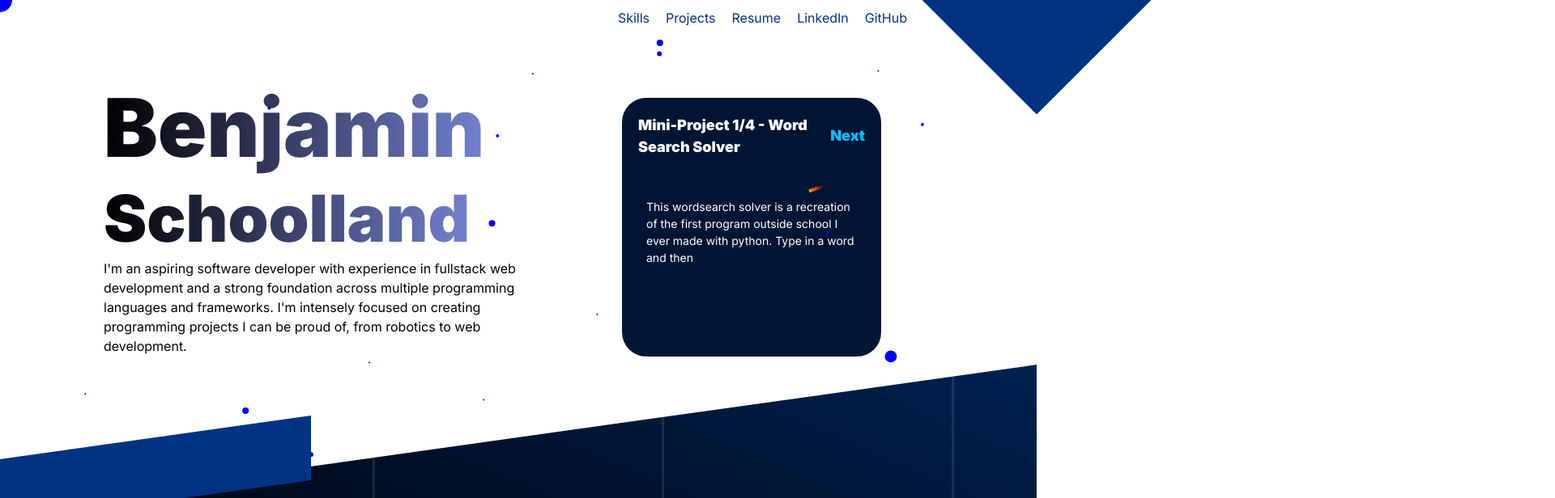
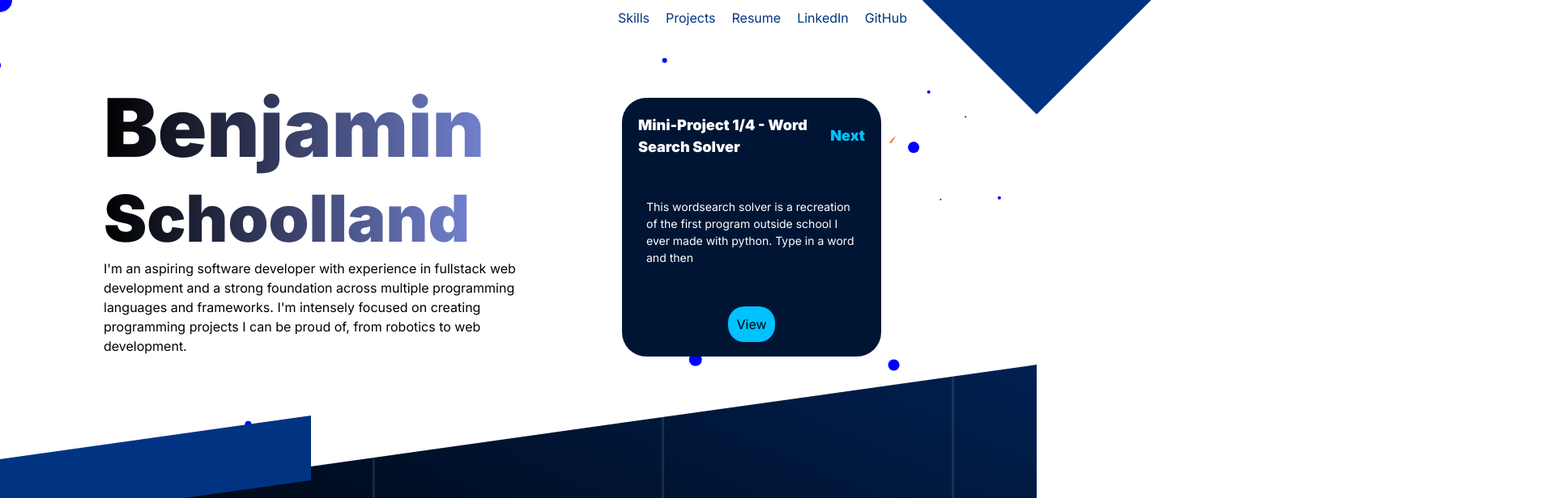
Before and after one commit to BSchoolland/portfolio, a Next.js app: page / in a window 1280 px wide. Shown: the top 616 px of the page at 81% size, 1920 px wide, since content can reach past the window. Built offline with nearby package versions, Linux system fonts and the light colour scheme.

Commit message:
feat: first version

```diff
--- a/src/app/globals.css
+++ b/src/app/globals.css
@@ -55,7 +55,7 @@
   flex-direction: row;
   flex-wrap: nowrap;
 }
-@media (max-width: 1024px) {
+@media (max-width: 1224px) {
   .hero-section {
     flex-direction: column;
   }
@@ -69,7 +69,7 @@
   padding-left: 10%;
   width: 50%;
 }
-@media (max-width: 1024px) {
+@media (max-width: 1224px) {
   .title-container {
     width: 90%;
   }
@@ -142,10 +142,10 @@
   width: 25%;
   padding-bottom: 25%;
 }
-@media (max-width: 1024px) {
+@media (max-width: 1224px) {
   .mini-projects-container {
     width: 50%;
-    padding-bottom: 50%;
+    padding-bottom: 40%;
     margin-left: 25%;
   }
 }
@@ -163,7 +163,7 @@
   width: 45%;
   padding-bottom: 40%;
 }
-@media (max-width: 1024px) {
+@media (max-width: 1224px) {
   .mini-projects-expanded {
     width: 90%;
     padding-bottom: 70%;
@@ -214,6 +214,18 @@
   margin: 30px;
 }
 
+.mini-projects-expand-button {
+  display: flex;
+  flex-direction: column;
+  align-items: center;
+  justify-content: center;
+  margin: 20px;
+  padding: 10px;
+  background-color: #00C2FF;
+  border-radius: 20px;
+  color: #000000;
+}
+
 .goto-next-project {
   color: #00C2FF;
   font-size: 18px;
@@ -251,7 +263,7 @@
   transform: skewY(-8deg);
   z-index: 1;
 }
-@media (max-width: 1024px) {
+@media (max-width: 1224px) {
   .slant {
     padding-bottom: 100px;
   }
@@ -272,6 +284,11 @@
   transform: skewY(-8deg);
   z-index: 100;
 }
+@media (max-width: 768px) {
+  .decorative-slant {
+    display: none;
+  }
+}
 
 .decorative-slant2 {
   position: absolute;
@@ -283,6 +300,11 @@
   background-color: #003483;
   transform: skewY(-8deg);
   z-index: 100;
+}
+@media (max-width: 768px) {
+  .decorative-slant2 {
+    display: none;
+  }
 }
 
 .top-down-stripe-1 {
@@ -369,7 +391,7 @@
   margin-left: 8%;
   width: 100%;
 }
-@media (max-width: 1024px) {
+@media (max-width: 1224px) {
   .skills-container {
     flex-direction: column;
     margin-left: 15%;
@@ -386,7 +408,7 @@
   justify-content: left;
   align-items: left;
 }
-@media (max-width: 1024px) {
+@media (max-width: 1224px) {
   .skill-card {
     width: 70%;
     margin-top: 25px;
@@ -460,6 +482,11 @@
   height: 80px;
   z-index: 100;
 }
+@media (max-width: 768px) {
+  .projects-title {
+    margin-top: 100px;
+  }
+}
 
 .projects-container {
   display: flex;
@@ -470,7 +497,7 @@
   margin-top: 30px;
   width: 280%;
 }
-@media (max-width: 1024px) {
+@media (max-width: 1224px) {
   .projects-container {
     width: 560%;
     padding-left: 80%;
@@ -503,7 +530,7 @@
   justify-content: center;
   align-items: center;
 }
-@media (max-width: 1024px) {
+@media (max-width: 1224px) {
   .slider {
     width: 100%;
   }
@@ -529,6 +556,11 @@
   text-decoration: none;
   transition: background-color 0.3s ease;
 }
+@media (max-width: 768px) {
+  .project-link {
+    font-size: 0.8rem;
+  }
+}
 
 .project-link:hover {
   background-color: #00C2FF;
@@ -543,6 +575,11 @@
   font-weight: 700;
   text-decoration: none;
   transition: background-color 0.3s ease;
+}
+@media (max-width: 768px) {
+  .project-github {
+    font-size: 0.8rem;
+  }
 }
 
 .project-github:hover {
@@ -599,6 +636,12 @@
   height: 40px;
   z-index: 100;
 }
+@media (max-width: 768px) {
+  .project-title {
+    font-size: 0.9rem;
+    margin-left: 10px;
+  }
+}
 
 .project-icons {
   display: flex;
@@ -609,6 +652,13 @@
   width: 100%;
   height: 40px;
   column-gap: 20px;
+}
+@media (max-width: 768px) {
+  .project-icons {
+    padding-left: 10px;
+    padding-right: 10px;
+    column-gap: 10px;
+  }
 }
 
 .project-description {
@@ -621,6 +671,11 @@
   width: 90%;
   z-index: 100;
   text-align: center;
+}
+@media (max-width: 768px) {
+  .project-description {
+    font-size: 0.7rem;
+  }
 }
 
 @keyframes fadeIn {
@@ -644,6 +699,11 @@
   width: 60%;
   padding: 1em;
 }
+@media (max-width: 768px) {
+  .progress-bar {
+    padding: 0.5em;
+  }
+}
 
 .invisible {
   display: none;
@@ -654,6 +714,11 @@
   color: #ffffff;
   font-size: 0.7em;
   text-align: center;
+}
+@media (max-width: 768px) {
+  .progress-bar-title {
+    font-size: 0.6em;
+  }
 }
 
 .progress-bar-container {
@@ -706,7 +771,7 @@
   padding: 20px;
   padding-top: 10px;
 }
-@media (max-width: 1024px) {
+@media (max-width: 1224px) {
   .contact-container {
     width: 75%;
   }
@@ -1041,7 +1106,6 @@
 .sudoku-row {
   display: flex;
   flex-direction: row;
-  overflow: none;
 }
 
 /* Right borders for 3rd and 6th cells in a row */
@@ -1145,13 +1209,15 @@
   justify-content: center;
 }
 
-body {
+body, html {
   overflow-x: hidden;
+  font-size: 1rem;
   overflow-y: scroll;
 }
-
-html {
-  font-size: 1rem;
+@media (max-width: 768px) {
+  body, html {
+    padding-bottom: 5000px;
+  }
 }
 
 @layer utilities {
--- a/src/app/globals.scss
+++ b/src/app/globals.scss
@@ -12,7 +12,7 @@ $action: #00C2FF;
 
 //media queries
 $mobile: 768px;
-$tablet: 1024px;
+$tablet: 1224px;
 $desktop: 1440px;
 
 @import "./navbar.scss";
@@ -27,16 +27,14 @@ $desktop: 1440px;
 
 
 
-body{
+body, html {
   overflow-x: hidden;
-  // prevent scrolling to the right on mobile
+  font-size: 1rem;
   overflow-y: scroll;
+  @media (max-width: $mobile) {
+    padding-bottom: 5000px;
+  }
 }
-
-html {
-  font-size: 1rem;
-}
-
 
 @layer utilities {
   .text-balance {
--- a/src/app/hero.scss
+++ b/src/app/hero.scss
@@ -77,6 +77,9 @@
     background-color: $secondary;
     border-radius: 30px;
     transition: margin-top 0.5s, margin-left 0.5s, width 0.5s, padding-bottom 0.5s; // Add transition
+    // @media (max-width: $mobile) {
+    //     overflow-y: scroll;
+    //   }
 }
 
 .mini-projects-container {
@@ -86,7 +89,7 @@
     padding-bottom: 25%;
     @media (max-width: $tablet) {
         width: 50%;
-        padding-bottom: 50%;
+        padding-bottom: 40%;
         margin-left: 25%;
     }
     @media (max-width: $mobile) {
@@ -149,6 +152,19 @@
     margin: 30px;
 }
 
+.mini-projects-expand-button {
+    display: flex;
+    flex-direction: column;
+    align-items: center;
+    justify-content: center;
+    margin: 20px;
+    padding: 10px;
+    background-color: $action;
+    border-radius: 20px;
+    color: $text;
+    // margin-left: 50%;
+}
+
 .goto-next-project {
     color: $action;
     font-size: 18px;
--- a/src/app/layout.tsx
+++ b/src/app/layout.tsx
@@ -5,8 +5,8 @@ import "./globals.css";
 const inter = Inter({ subsets: ["latin"] });
 
 export const metadata: Metadata = {
-  title: "Create Next App",
-  description: "Generated by create next app",
+  title: "Benjamin's Portfolio",
+  description: "Benjamin's Portfolio",
 };
 
 export default function RootLayout({
--- a/src/app/page.tsx
+++ b/src/app/page.tsx
@@ -7,11 +7,13 @@ import ContactSection from "@/components/contact";
 export default function Home() {
   return (
     <main className="">
+
       <NavBar />
       <HeroSection />
       <SkillsSection />
       <ProjectsSection />
       <ContactSection />
+
     </main>
   );
 }
--- a/src/app/skills.scss
+++ b/src/app/skills.scss
@@ -48,6 +48,9 @@ $CORNER_SIZE: 200px;
     background-color: $tertiary;
     transform: skewY(-8deg);
     z-index: 100;
+    @media (max-width: $mobile) {
+        display: none;
+      }
 }
 
 .decorative-slant2 {
@@ -61,6 +64,9 @@ $CORNER_SIZE: 200px;
     background-color: $tertiary;
     transform: skewY(-8deg);
     z-index: 100;
+    @media (max-width: $mobile) {
+        display: none;
+      }
 }
 
 $stripe-width: 3px;
--- a/src/app/sudoku.scss
+++ b/src/app/sudoku.scss
@@ -14,7 +14,7 @@
 .sudoku-row {
   display: flex;
   flex-direction: row;
-  overflow: none;
+  // overflow: none;
   // grid-gap: 2px;
 }
 
--- a/src/components/mini-projects.tsx
+++ b/src/components/mini-projects.tsx
@@ -96,10 +96,16 @@ const MiniProjects = () => {
 
         <div style={{width: "100%", height: "100%"}}>
         {showComponent ?
+
           projects[activeProject].projectComponent :
-          <p className="mini-projects-description" onClick={() => setShowComponent(true)}>
-            {projects[activeProject].projectDescription}
-          </p>
+          <div>
+            <p className="mini-projects-description" onClick={() => setShowComponent(true)}>
+              {projects[activeProject].projectDescription}
+            </p>
+            <div style={{display: "flex", justifyContent: "center"}}>
+              <button className="mini-projects-expand-button" onClick={() => setShowComponent(true)}>View</button>
+            </div>
+          </div>
         }
         </div>
 
--- a/src/components/navbar.tsx
+++ b/src/components/navbar.tsx
@@ -17,7 +17,7 @@ const NavBar = () => {
       onMouseLeave={() => eventEmitter.emit("onHoverOutEvent")}>
         Projects
       </a>
-      <a className="navlink" href="#resume"
+      <a className="navlink" href="/Benjamin_Schoolland_Resume.pdf"
       onMouseOver={() => eventEmitter.emit("onHoverEvent")}
       onMouseLeave={() => eventEmitter.emit("onHoverOutEvent")}>
         Resume
--- a/src/mini-projects/2d-platformer.js
+++ b/src/mini-projects/2d-platformer.js
@@ -56,8 +56,8 @@ function Simple2DPlatformer() {
     };
 
     // Add event listeners for keydown and keyup
-      document.addEventListener('keydown', handleKeyDown);
-      document.addEventListener('keyup', handleKeyUp);
+    document.addEventListener("keydown", handleKeyDown);
+    document.addEventListener("keyup", handleKeyUp);
 
     const player = guyRef.current;
 
@@ -65,9 +65,8 @@ function Simple2DPlatformer() {
     const rightImage = "images/guy-right.png";
     const runAcceleration = 2;
     const jumpPower = 6;
-      const gravity = .2;
+    const gravity = 0.2;
     const frictionX = 0.5;
-
 
     let platforms = [
       {
@@ -124,7 +123,7 @@ function Simple2DPlatformer() {
         height: 50,
         color: "gold",
         effect: "win",
-        }
+      },
     ];
     function arrowKeys() {
       const currentKeys = keysRef.current; // Assuming keysRef is initialized elsewhere with the current key states
@@ -140,7 +139,8 @@ function Simple2DPlatformer() {
         guyRef.current.src = rightImage; // Assuming guyRef is the ref to the player's image element
       }
       if (currentKeys.ArrowUp) {
-          if (touchingGroundRef.current) { // Assuming touchingGroundRef is a ref that tracks whether the player is touching the ground
+        if (touchingGroundRef.current) {
+          // Assuming touchingGroundRef is a ref that tracks whether the player is touching the ground
           playerSpeedYRef.current = -jumpPower;
         } else {
           playerSpeedYRef.current -= gravity / 2;
@@ -168,7 +168,6 @@ function Simple2DPlatformer() {
           // console.log("collision detected");
           // collision detected!
           if (platform.effect === "kill") {
-
             // Directly manipulate the ref values
             playerPosXRef.current = 200;
             playerPosYRef.current = 0;
@@ -221,7 +220,6 @@ function Simple2DPlatformer() {
       scrollSpeedRef.current *= 0.9;
       // Update the scroll position based on the current speed
       scrollXRef.current += scrollSpeedRef.current;
-
     }
 
     function display() {
@@ -230,7 +228,8 @@ function Simple2DPlatformer() {
       const ratio = windowsize / viewX;
       if (guyRef.current) {
         // Directly manipulate the DOM element using ref values
-          guyRef.current.style.left = (playerPosXRef.current - scrollXRef.current) * ratio + "px";
+        guyRef.current.style.left =
+          (playerPosXRef.current - scrollXRef.current) * ratio + "px";
         guyRef.current.style.top = playerPosYRef.current * ratio + "px";
         // Scale the player to the screen
         guyRef.current.style.width = PlayerWidth * ratio + "px";
@@ -277,7 +276,6 @@ function Simple2DPlatformer() {
       }
     }
 
-
     function gameLoop() {
       requestAnimationFrame(gameLoop);
 
@@ -320,8 +318,6 @@ function Simple2DPlatformer() {
     // make sure the page cannot be zoomed
     document.body.style.touchAction = "none";
 
-
-
     // start the game loop
     gameLoop();
     // cleanup
@@ -331,11 +327,11 @@ function Simple2DPlatformer() {
     };
   }, []);
 
-
   return (
     <div className="mini-project-box">
-
-        <h1 style={{color: "white"}} ref={messageRef}>Use the arrow keys to move</h1>
+      <h1 style={{ color: "white" }} ref={messageRef}>
+        Use the arrow keys to move
+      </h1>
 
       <img
         ref={guyRef}
--- a/src/mini-projects/comet-component.js
+++ b/src/mini-projects/comet-component.js
@@ -3,6 +3,7 @@
 import React, { useEffect, useRef, useState } from "react";
 import { eventEmitter } from "@/components/events";
 import { ST } from "next/dist/shared/lib/utils";
+
 
 const MovingStars = (params) => {
   const mouseX = useRef(0);
@@ -14,7 +15,7 @@ const MovingStars = (params) => {
   const canvasRef2 = useRef(null);
   const STAR_DENSITY = useRef(5 * 10e7);
   const GRAVITATIONAL_CONSTANT = 6.6743e-11;
-  const STAR_COUNT =  50;
+  const STAR_COUNT = Math.max(Math.floor(window.innerWidth / 50), 10);
   const MAX_STAR_RADIUS = 10;
   const MIN_STAR_RADIUS = 1;
   const MAX_STAR_VELOCITY = 1.25;
@@ -59,7 +60,9 @@ const MovingStars = (params) => {
     // Array to hold the stars' positions and velocities
     let stars = [];
 
-    // initalize a really big star
+    // if the user does not have a touchscreen
+    if (!('ontouchstart' in window)) {
+      // initialize a really big star
       stars.push({
         x: canvas.width / 2,
         y: canvas.height / 2,
@@ -70,6 +73,7 @@ const MovingStars = (params) => {
         isFront: false,
         isBigStar: true,
       });
+    }
 
     const handleScroll = () => {
       const canvas = canvasRef.current;
@@ -96,7 +100,7 @@ const MovingStars = (params) => {
           }, 100);
         }
         // if the user scrolls back to the top, make a new big star
-        if (scrollY === 0){
+        if (scrollY === 0 && !('ontouchstart' in window)){
           // initalize a really big star
           let star = ({
             x: canvas.width / 2,
```
Also changed, not shown: src/app/projects.scss (+27 -0 lines), 2 other files (tests, documents, lock files or other folders). Lines whose indentation alone changed are shown as unchanged.
